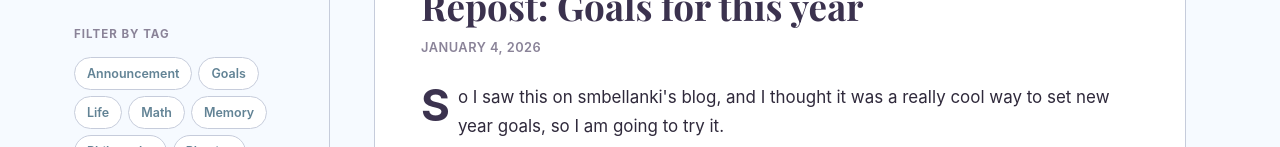
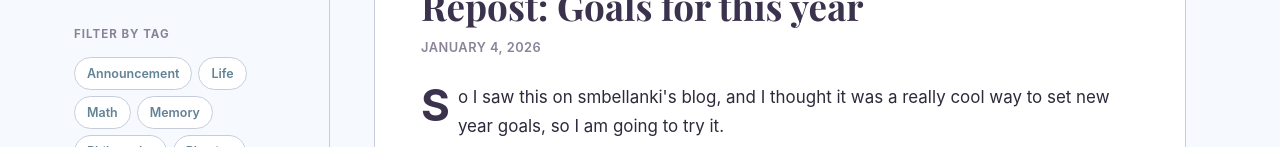
Before and after one commit to Hu1l/hull-hall14, an Eleventy site: page src/posts/2026-01-04-repost-goals-for-this-year.md in a window 1280 px wide. Shown: the part 177-324 px from the top of the page. Built offline with nearby package versions, Linux system fonts and the light colour scheme; Eleventy itself is replaced by a stand-in of ours; files that its build step writes are made by us from their sources; a web font is replaced by a local one.

Commit message:
Update Post “2026-01-04-repost-goals-for-this-year”

```diff
--- a/src/posts/2026-01-04-repost-goals-for-this-year.md
+++ b/src/posts/2026-01-04-repost-goals-for-this-year.md
@@ -4,7 +4,7 @@ title: "Repost: Goals for this year"
 date: 2026-01-04
 tags:
   - Life
-  - Goals
+  - Plans
   - Math
   - Physics
   - Reflection
```
